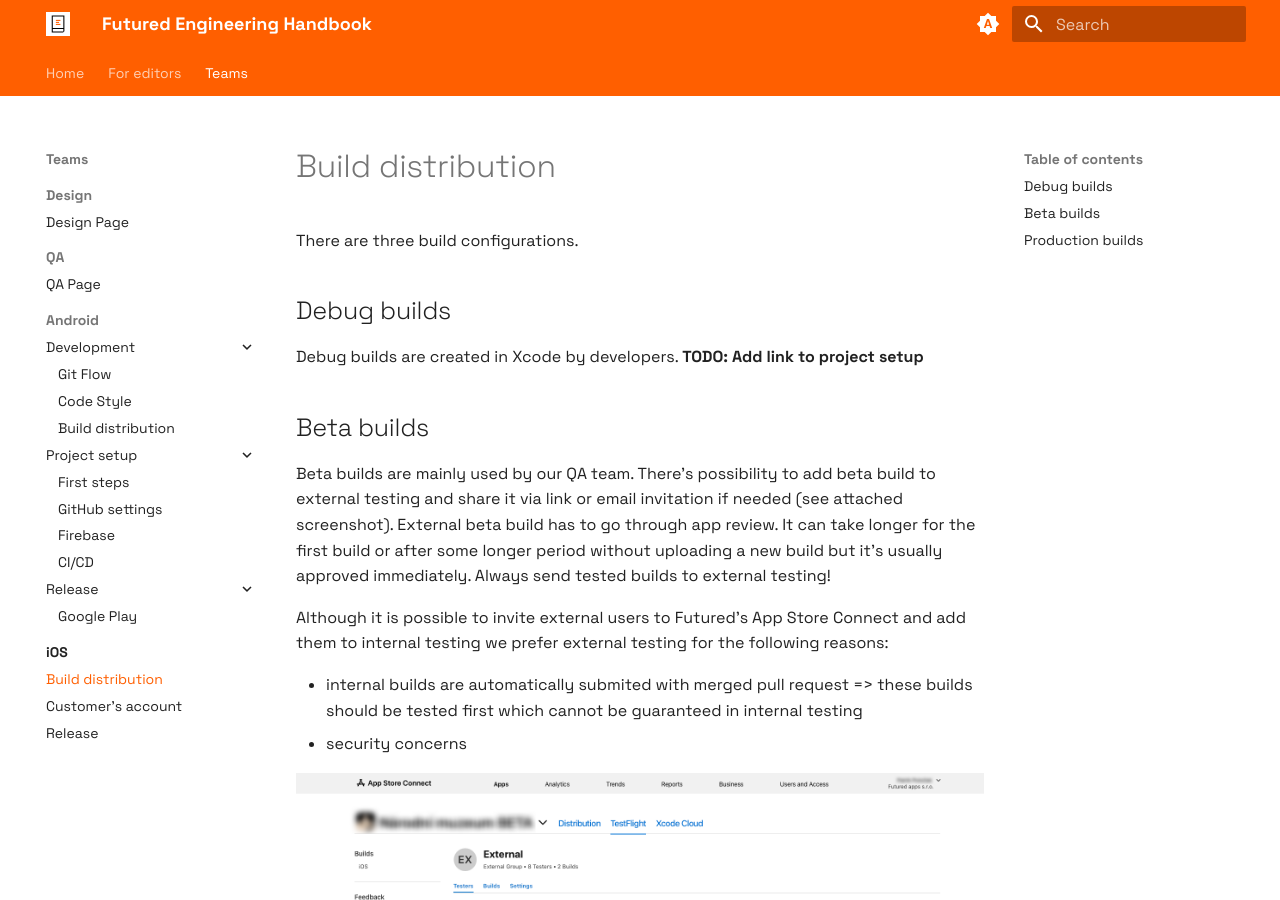
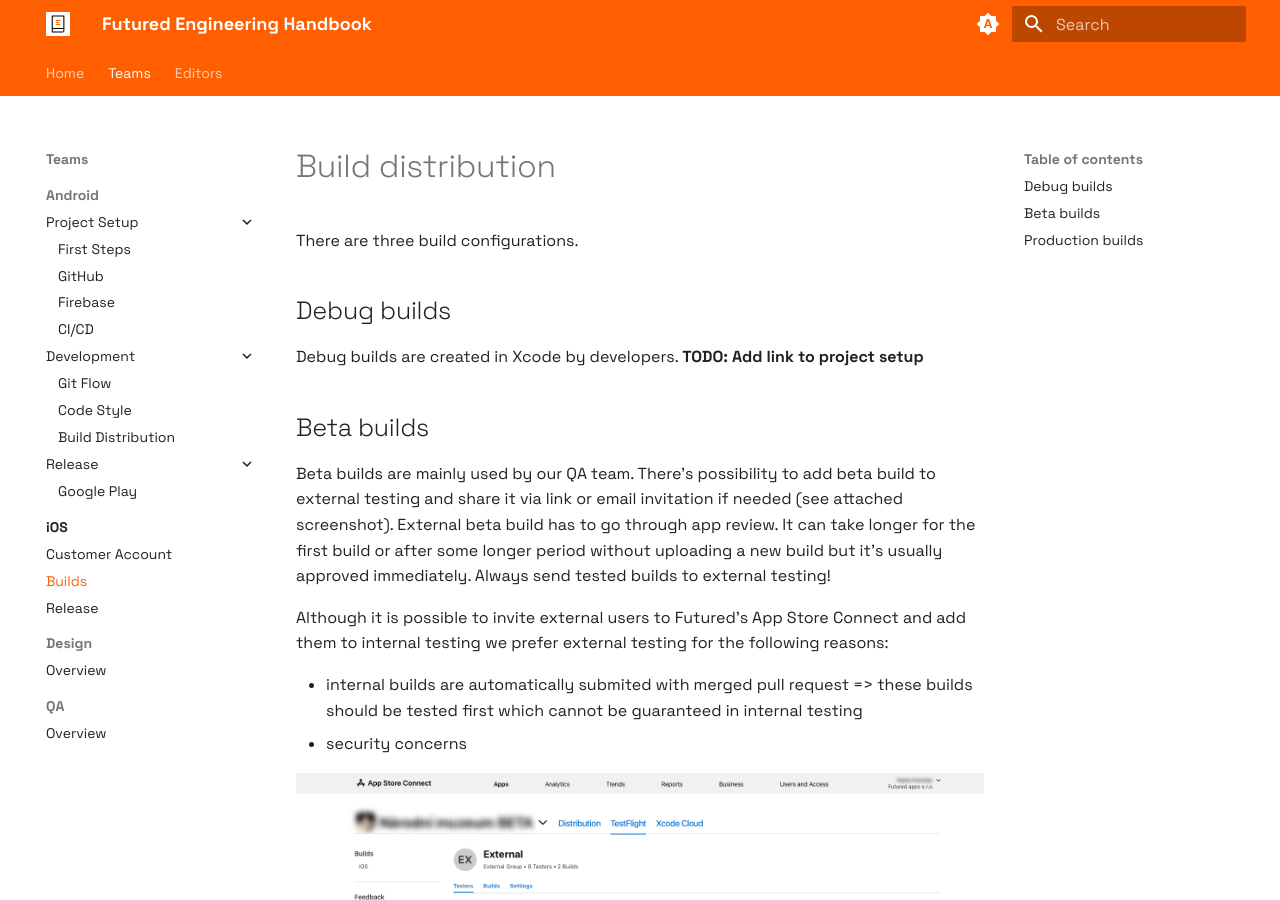
Before and after one commit to futuredapp/Engineering-Handbook, an MkDocs documentation site: the page built from docs/Teams/iOS/ios_builds.md, in a window 1280 px wide and 900 px high. Built offline with MkDocs 1.6.1 and Material for MkDocs 9.7.7, drawn with Linux system fonts in a browser that asks for light colours; some of the changed lines change nothing that is shown.

Commit message:
Specify navigation order

```diff
--- a/mkdocs.yml
+++ b/mkdocs.yml
@@ -41,8 +41,35 @@
     - navigation.expand
     - content.code.copy
 
+
 plugins:
   - search
+
+nav:
+  - Home: index.md
+  - Teams:
+    - Android:
+      - Project Setup:
+        - First Steps: Teams/android/project_setup/00_new_repo.md
+        - GitHub: Teams/android/project_setup/10_github.md
+        - Firebase: Teams/android/project_setup/20_firebase.md
+        - CI/CD: Teams/android/project_setup/30_ci_cd.md
+      - Development:
+        - Git Flow: Teams/android/development/00_git_flow.md
+        - Code Style: Teams/android/development/10_code_style.md
+        - Build Distribution: Teams/android/development/20_build_distrubution.md
+      - Release:
+        - Google Play: Teams/android/release/00_google_play.md
+    - iOS:
+      - Overview: Teams/iOS/index.md
+      - Customer Account: Teams/iOS/ios_customer_account.md
+      - Builds: Teams/iOS/ios_builds.md
+      - Release: Teams/iOS/ios_release.md
+    - Design:
+      - Overview: Teams/Design/design_page.md
+    - QA:
+      - Overview: Teams/QA/qa_page.md
+  - Editors: editors.md
 
 copyright: Made with ❤️‍🔥 at Futured
 
```
